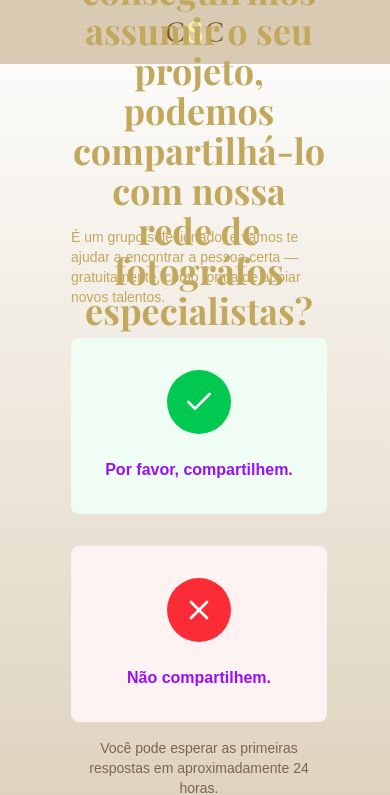
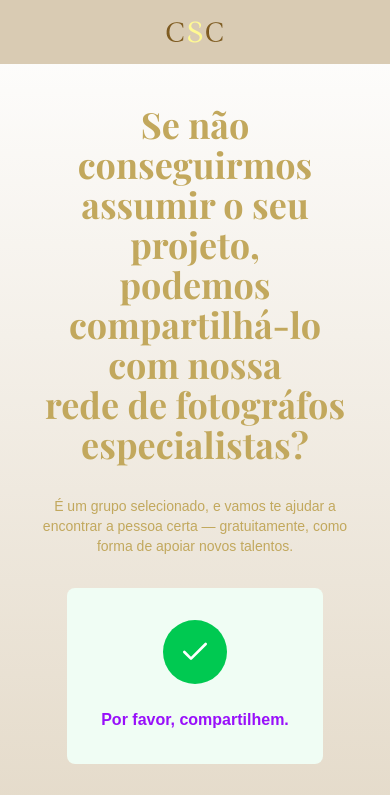
Before and after one commit to BAXHEN-CORPORATION/baxsell, a Next.js app: page /share-contact in a window 390 px wide. Shown: the top 795 px of the page. Built offline with nearby package versions, Linux system fonts and the light colour scheme.

Commit message:
chore: adjust on mobile ui

```diff
--- a/src/app/(funnel)/budget-inquiry/page.tsx
+++ b/src/app/(funnel)/budget-inquiry/page.tsx
@@ -19,13 +19,13 @@ export default function BudgetInquiry() {
   };
 
   return (
-    <main className="grid grid-rows-[100px_140px_1fr] items-center justify-items-center min-h-(--page-min-height) p-8 pb-20 gap-8 sm:p-20 font-[family-name:var(--font-geist-sans)] w-[50%] align-items-center m-auto">
+    <main className="flex- flex-col items-center justify-items-center min-h-(--page-min-height) p-8 pb-20 gap-8 sm:p-20 font-[family-name:var(--font-geist-sans)] w-full md:w-[80%] lg:w-[70%] xl:w-[65%] 2xl:w-[60%] align-items-center m-auto">
       <h1 className="text-4xl md:text-5xl font-bold mb-4 font-heading text-[var(--primary-light)] text-center mb-2">
         Qual é o seu orçamento realista <br />
         para este projeto?
       </h1>
 
-      <div className="mb-2 mt-8 text-center">
+      <div className="mb-8 mt-8 text-center">
         <p className="text-[var(--primary-light)] font-bold mb-2 ">
           Observação:
         </p>
--- a/src/app/(funnel)/share-contact/page.tsx
+++ b/src/app/(funnel)/share-contact/page.tsx
@@ -22,19 +22,19 @@ export default function Share() {
   };
 
   return (
-    <div className="grid grid-rows-[100px_110px_1fr] items-center justify-items-center min-h-(--page-min-height) p-8 pb-20 gap-4 sm:p-20 font-[family-name:var(--font-geist-sans)] w-[80%] align-items-center m-auto">
+    <div className="flex- flex-col items-center justify-items-center min-h-(--page-min-height) p-10 pb-20 gap-8 sm:p-14 font-[family-name:var(--font-geist-sans)] w-full md:w-[80%] lg:w-[70%] xl:w-[65%] 2xl:w-[60%] align-items-center m-auto">
       <h1 className="text-4xl md:text-5xl font-bold mb-4 font-heading text-[var(--primary-light)] text-center mb-8">
         Se não conseguirmos assumir o seu projeto, <br /> podemos compartilhá-lo
         com nossa <br /> rede de fotográfos especialistas?
       </h1>
 
-      <p className="text-sm md:text-base max-w-2xl text-[var(--primary-light)]">
+      <p className="text-sm md:text-base max-w-2xl text-[var(--primary-light)] text-center mb-8">
         É um grupo selecionado, e vamos te ajudar a encontrar a pessoa certa —
         gratuitamente, como forma de apoiar novos talentos.
       </p>
 
       <div className="mb-auto">
-        <div className="flex flex-col md:flex-row gap-8">
+        <div className="flex flex-col md:flex-row gap-8 justify-center items-center">
           {/* Yes Option */}
           <button
             className={`w-64 h-44 rounded-lg flex flex-col items-center justify-center transition-all cursor-pointer hover:scale-105 ${
```
